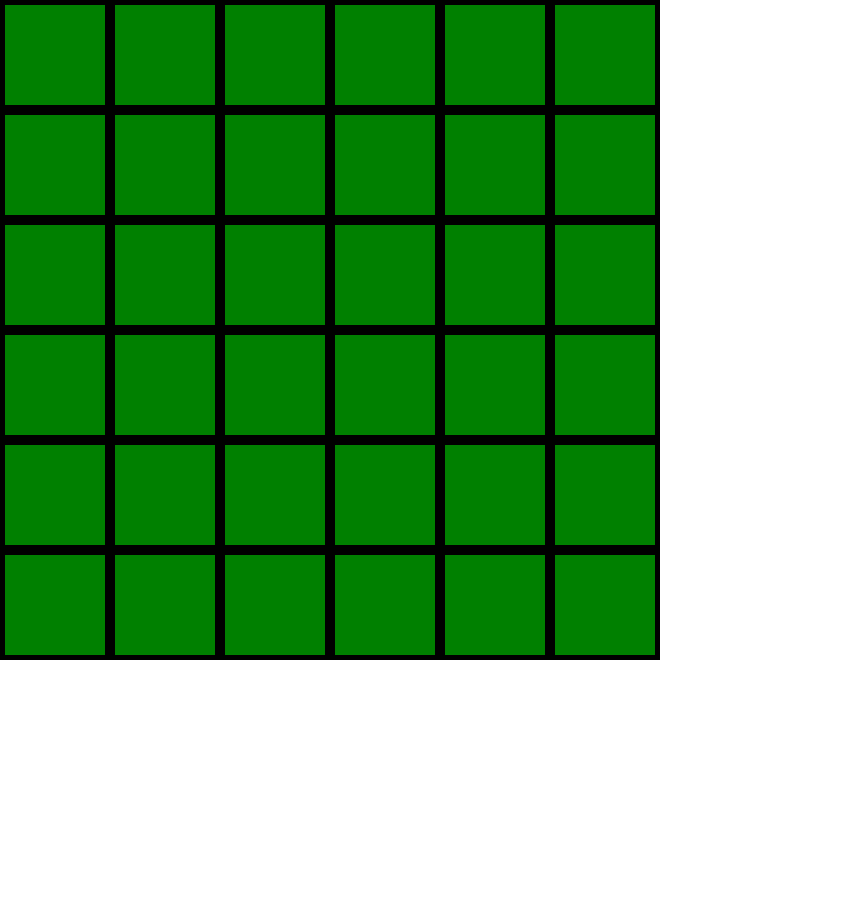
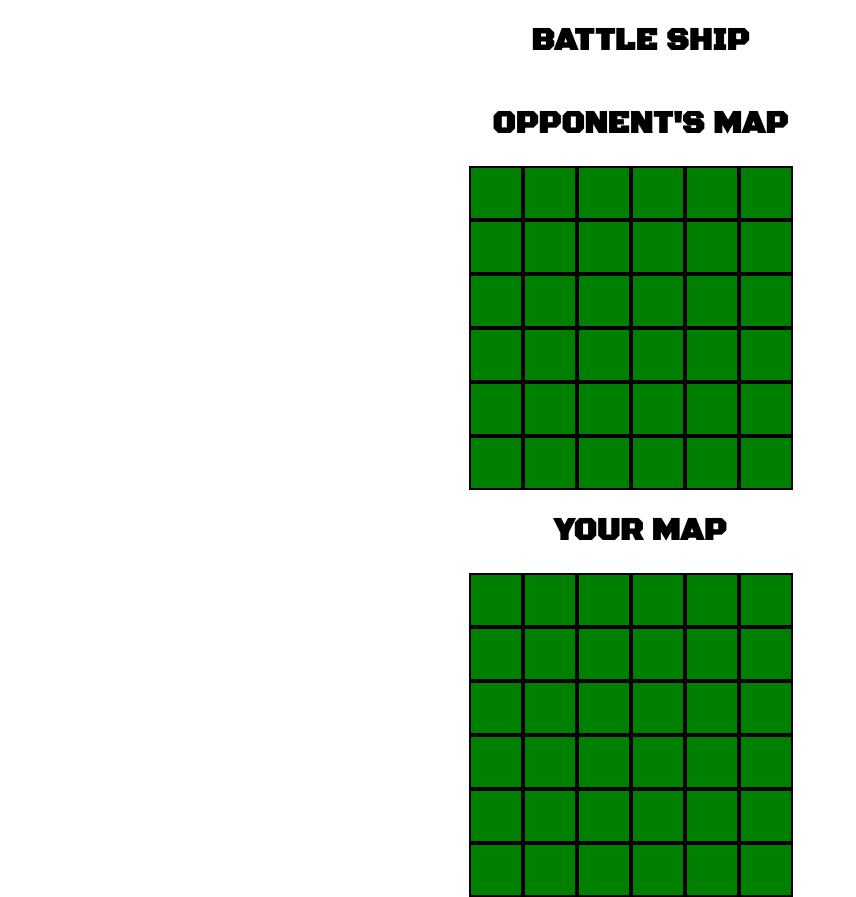
Before and after one commit to bogenwan/battle-ship, a React (Create React App) app: page / in a window 1280 px wide. Shown: the whole page, without its empty margins (0-856 px from the left). Before the commit the page ends 800 px from the top, so only its background shows below. Built offline with nearby package versions, Linux system fonts and the light colour scheme.

Commit message:
re-aranged board layout and saperated opponent's map and player's map logic

```diff
--- a/public/index.html
+++ b/public/index.html
@@ -4,6 +4,7 @@
     <meta charset="utf-8">
     <meta name="viewport" content="width=device-width, initial-scale=1, shrink-to-fit=no">
     <link rel="shortcut icon" href="favicon.ico">
+    <link href="https://fonts.googleapis.com/css?family=Black+Ops+One" rel="stylesheet">
     <title>Battle Ship</title>
   </head>
   <body>
--- a/src/components/App.jsx
+++ b/src/components/App.jsx
@@ -1,6 +1,7 @@
 import React, { Component } from 'react';
 import '../styles/App.css';
-import Box from './Box.jsx';
+import OpponentBox from './OpponentBox.jsx';
+import PlayerBox from './PlayerBox.jsx';
 
 let boardMatrix = [1, 2, 3, 4, 5, 6];
 
@@ -15,17 +16,41 @@ class App extends Component {
     console.log('this is index', e);
   };
 
-  render() {
+  render () {
     return (
       <div className="App">
-        {boardMatrix.map((rowBox, index1) => {
-          return boardMatrix.map((colBox, index2) => {
-          return <Box key={index2} i={JSON.stringify([index1, index2])}  getIndex={this.getIndex} onClick={() => this.getIndex()} />
-          })
-        })}
+        <h1>BATTLE SHIP</h1>
+        <h1>OPPONENT'S MAP</h1>
+        <div className="opponent-board-container">
+          {
+            boardMatrix.map((rowBox, index1) =>
+              boardMatrix.map((colBox, index2) =>
+                <OpponentBox
+                key={index2}
+                i={JSON.stringify([index1, index2])}
+                getIndex={this.getIndex}
+                />
+              )
+            )
+          }
+        </div>
+        <h1>YOUR MAP</h1>
+        <div className="player-board-container">
+          {
+            boardMatrix.map((rowBox, index1) =>
+              boardMatrix.map((colBox, index2) =>
+                <PlayerBox
+                key={index2}
+                i={JSON.stringify([index1, index2])}
+                getIndex={this.getIndex}
+                />
+              )
+            )
+          }
+        </div>
       </div>
     );
-  }
-}
+  };
+};
 
 export default App;
--- a/src/components/Box.jsx
+++ /dev/null
@@ -1,15 +0,0 @@
-import React, { Component } from 'react';
-import '../styles/App.css';
-
-const Box = (props) => {
-    return (
-      <div className="board-container" onClick={() => {props.getIndex(props.i)}}>
-        <div className="box">
-
-        </div>
-      </div>
-    )
-
-};
-
-export default Box;
--- /dev/null
+++ b/src/components/OpponentBox.jsx
@@ -0,0 +1,14 @@
+import React from 'react';
+import '../styles/App.css';
+
+const OpponentBox = (props) => {
+  return (
+    <div className="opponent-box-container" onClick={() => {props.getIndex(props.i)}}>
+      <div className="opponent-box">
+
+      </div>
+    </div>
+  )
+};
+
+export default OpponentBox;
--- /dev/null
+++ b/src/components/PlayerBox.jsx
@@ -0,0 +1,14 @@
+import React from 'react';
+import '../styles/App.css';
+
+const PlayerBox = (props) => {
+  return (
+    <div className="player-box-container" onClick={() => {props.getIndex(props.i)}}>
+      <div className="player-box">
+
+      </div>
+    </div>
+  )
+};
+
+export default PlayerBox;
--- a/src/styles/App.css
+++ b/src/styles/App.css
@@ -1,15 +1,46 @@
 .App {
-  width: 660px;
+  font-family: 'Black Ops One', cursive;
   box-sizing: content-box;
+  display: flex;
+  align-items: center;
+  flex-direction: column;
+}
+
+.opponent-board-container {
+  width: 342px;
   display: flex;
   flex-wrap: wrap;
 }
 
-.box {
+.opponent-box-container {
   display: flex;
   flex-direction: row;
-  width: 100px;
-  height: 100px;
+  width: 50px;
+  height: 50px;
   background-color: green;
-  border: 5px solid black;
+  border: 2px solid black;
 }
+
+.opponent-box-container:hover {
+  background-color: green;
+  opacity: 0.5;
+}
+
+.opponent-box-container:active {
+  background-color: red;
+}
+
+.player-board-container {
+  width: 342px;
+  display: flex;
+  flex-wrap: wrap;
+}
+
+.player-box-container {
+  display: flex;
+  flex-direction: row;
+  width: 50px;
+  height: 50px;
+  background-color: green;
+  border: 2px solid black;
+}
```
